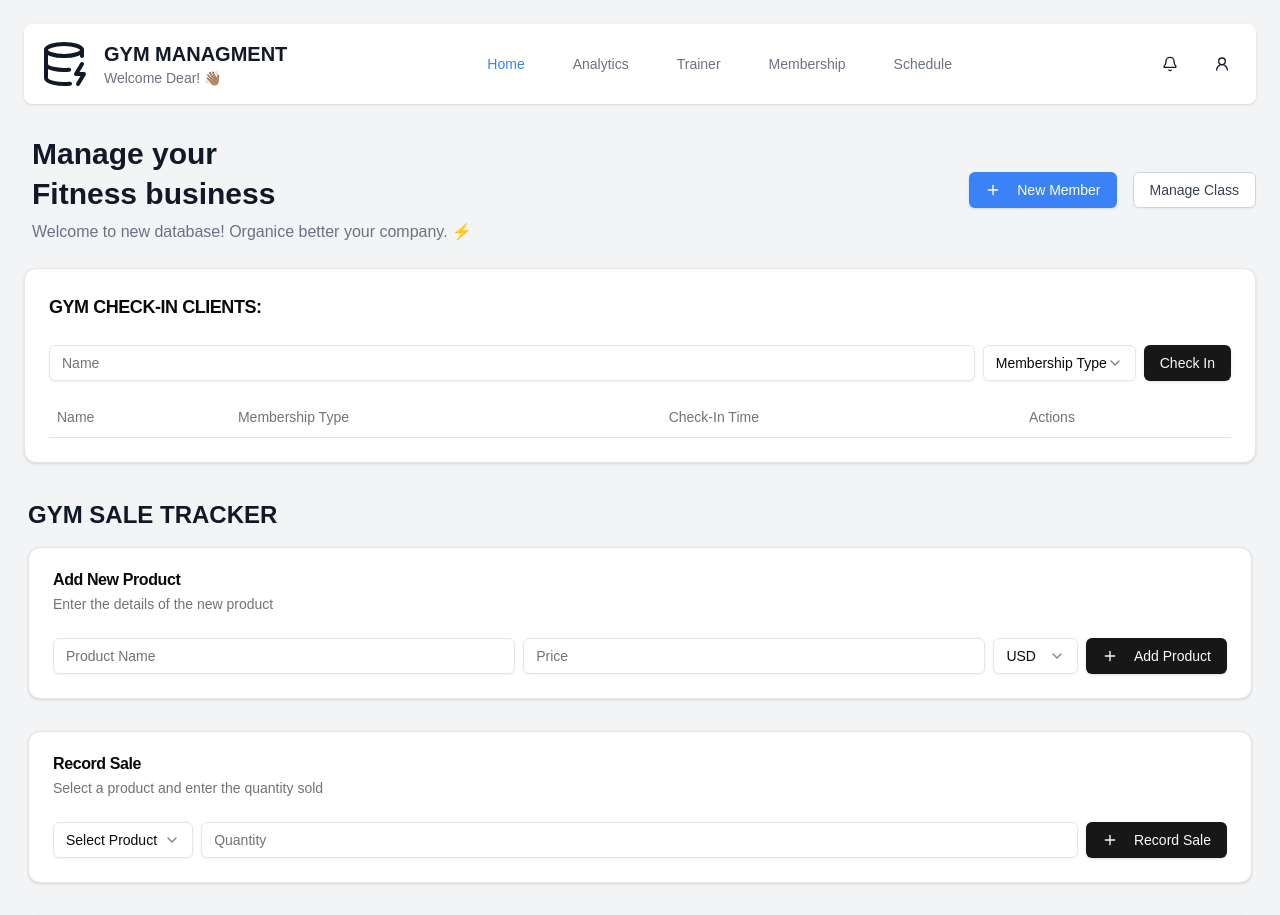
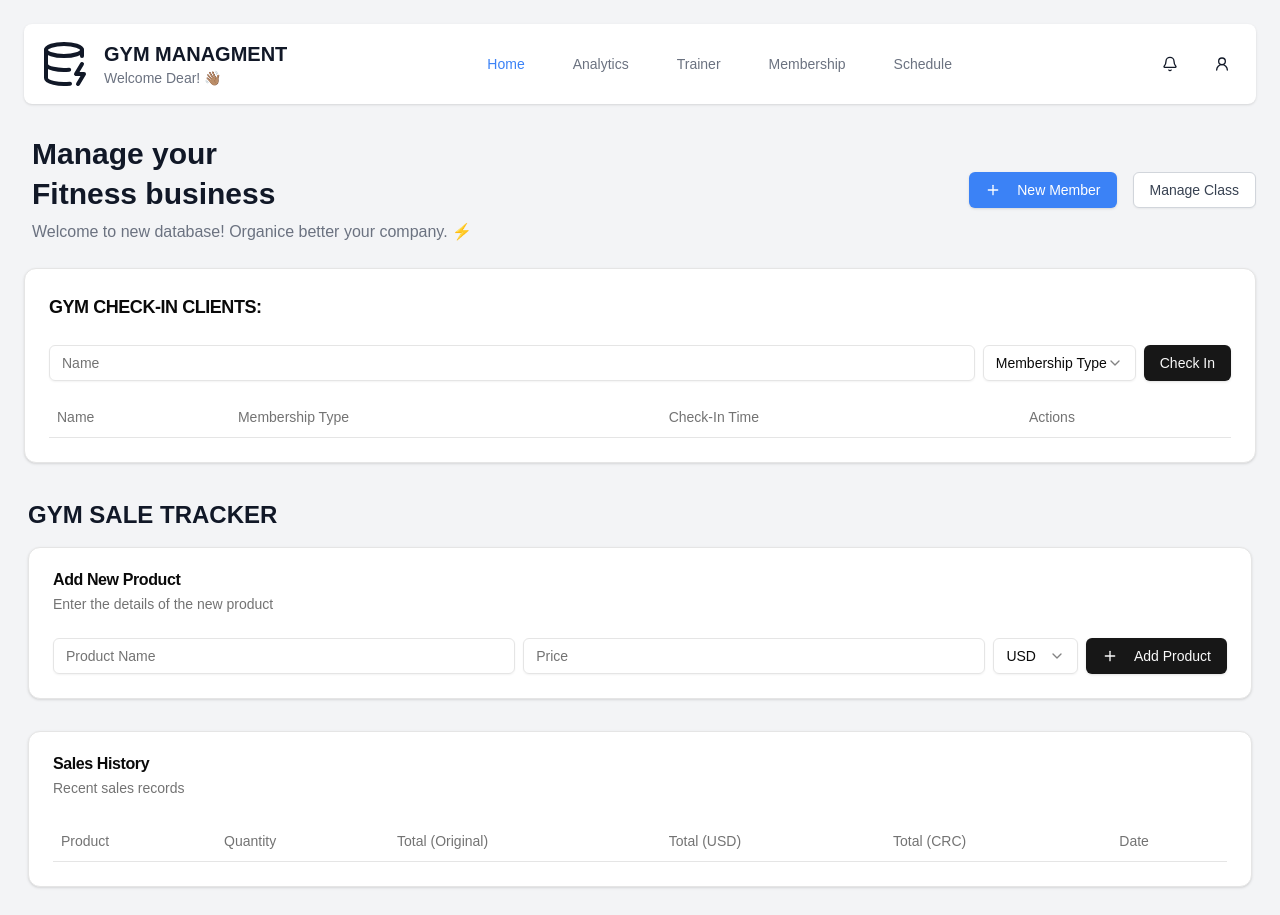
Before and after one commit to LilDre7/managment-fitApp, a Next.js app: page / in a window 1280 px wide. Shown: the top 915 px of the page. Built offline with nearby package versions, Linux system fonts and the light colour scheme.

Commit message:
:white_check_mark: Add, update or pass test

```diff
--- a/components/sales-tracker.tsx
+++ b/components/sales-tracker.tsx
@@ -31,8 +31,6 @@ export default function SaleTracker() {
   const [products, setProducts] = useState<Product[]>([])
   const [sales, setSales] = useState<Sale[]>([])
   const [newProduct, setNewProduct] = useState({ name: '', price: '', currency: 'USD' })
-  const [selectedProduct, setSelectedProduct] = useState('')
-  const [quantity, setQuantity] = useState('')
 
   useEffect(() => {
     const storedProducts = localStorage.getItem('gymProducts')
@@ -51,33 +49,32 @@ export default function SaleTracker() {
 
   const addProduct = () => {
     if (newProduct.name && newProduct.price) {
-      setProducts([...products, {
+      const newProductEntry = {
         id: Date.now().toString(),
         name: newProduct.name,
         price: Number(newProduct.price),
         currency: newProduct.currency as 'USD' | 'CRC'
-      }])
-      setNewProduct({ name: '', price: '', currency: 'USD' })
-    }
-  }
+      };
 
-  const addSale = () => {
-    if (selectedProduct && quantity) {
-      const product = products.find(p => p.id === selectedProduct)
-      if (product) {
-        const sale: Sale = {
-          id: Date.now().toString(),
-          productId: product.id,
-          productName: product.name,
-          quantity: Number(quantity),
-          total: product.price * Number(quantity),
-          currency: product.currency,
-          date: new Date().toLocaleString()
-        }
-        setSales([...sales, sale])
-        setSelectedProduct('')
-        setQuantity('')
-      }
+      // Agregar el nuevo producto a la lista de productos
+      setProducts([...products, newProductEntry]);
+
+      // Crear una nueva entrada de venta
+      const sale: Sale = {
+        id: Date.now().toString(),
+        productId: newProductEntry.id,
+        productName: newProductEntry.name,
+        quantity: 1, // Puedes cambiar esto a la cantidad que desees
+        total: newProductEntry.price * 1, // Total para la cantidad de 1
+        currency: newProductEntry.currency,
+        date: new Date().toLocaleString()
+      };
+
+      // Agregar la nueva venta al historial de ventas
+      setSales([...sales, sale]);
+
+      // Limpiar el formulario de entrada
+      setNewProduct({ name: '', price: '', currency: 'USD' });
     }
   }
 
@@ -131,36 +128,6 @@ export default function SaleTracker() {
         </CardContent>
       </Card>
 
-      <Card className="mb-8">
-        <CardHeader>
-          <CardTitle>Record Sale</CardTitle>
-          <CardDescription>Select a product and enter the quantity sold</CardDescription>
-        </CardHeader>
-        <CardContent>
-          <div className="flex space-x-2">
-            <Select value={selectedProduct} onValueChange={setSelectedProduct}>
-              <SelectTrigger className="w-[180px]">
-                <SelectValue placeholder="Select Product" />
-              </SelectTrigger>
-              <SelectContent>
-                {products.map((product) => (
-                  <SelectItem key={product.id} value={product.id}>
-                    {product.name} - {formatCurrency(product.price, product.currency)}
-                  </SelectItem>
-                ))}
-              </SelectContent>
-            </Select>
-            <Input
-              type="number"
-              placeholder="Quantity"
-              value={quantity}
-              onChange={(e) => setQuantity(e.target.value)}
-            />
-            <Button onClick={addSale}><Plus className="mr-2 h-4 w-4" /> Record Sale</Button>
-          </div>
-        </CardContent>
-      </Card>
-
       <Card>
         <CardHeader>
           <CardTitle>Sales History</CardTitle>
```
